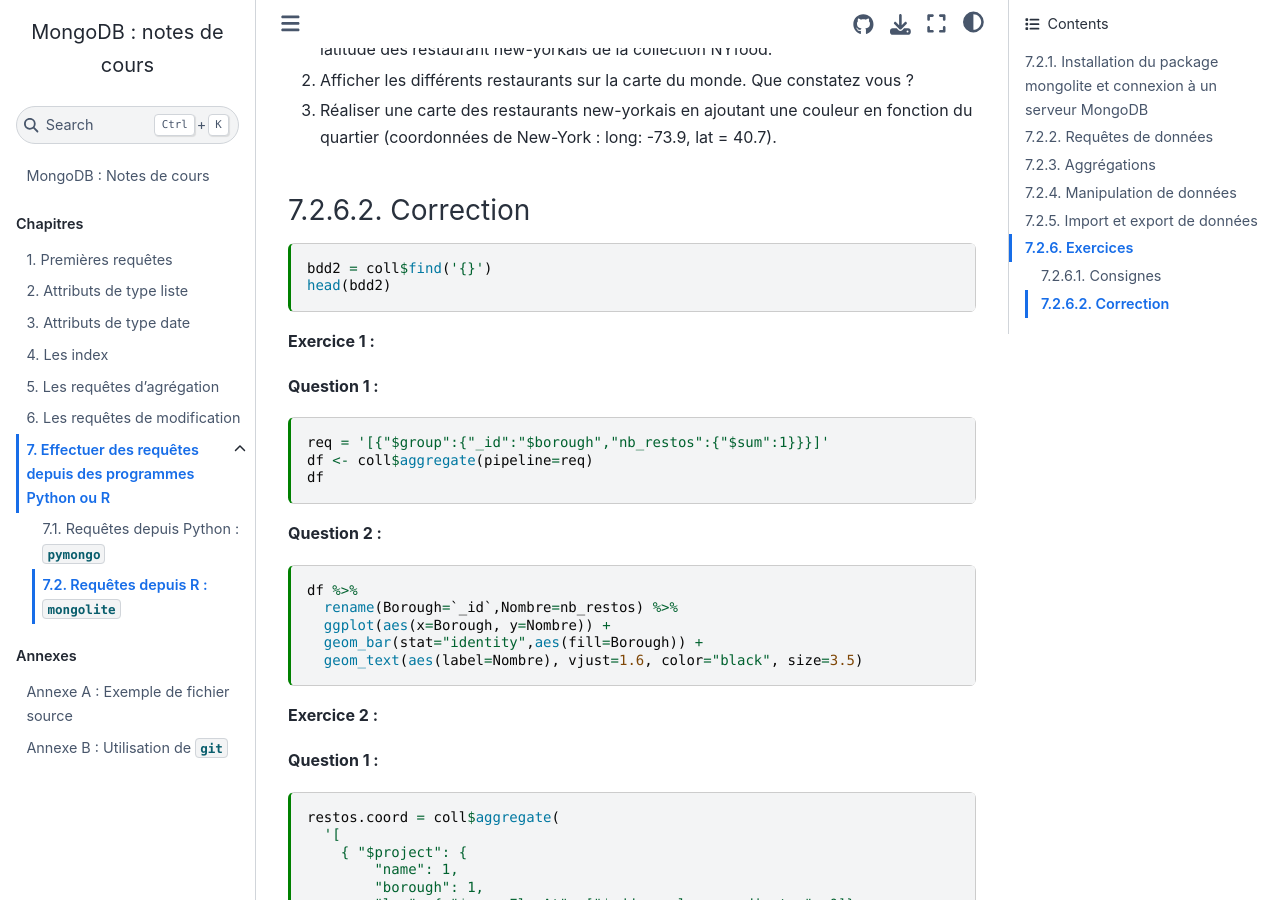
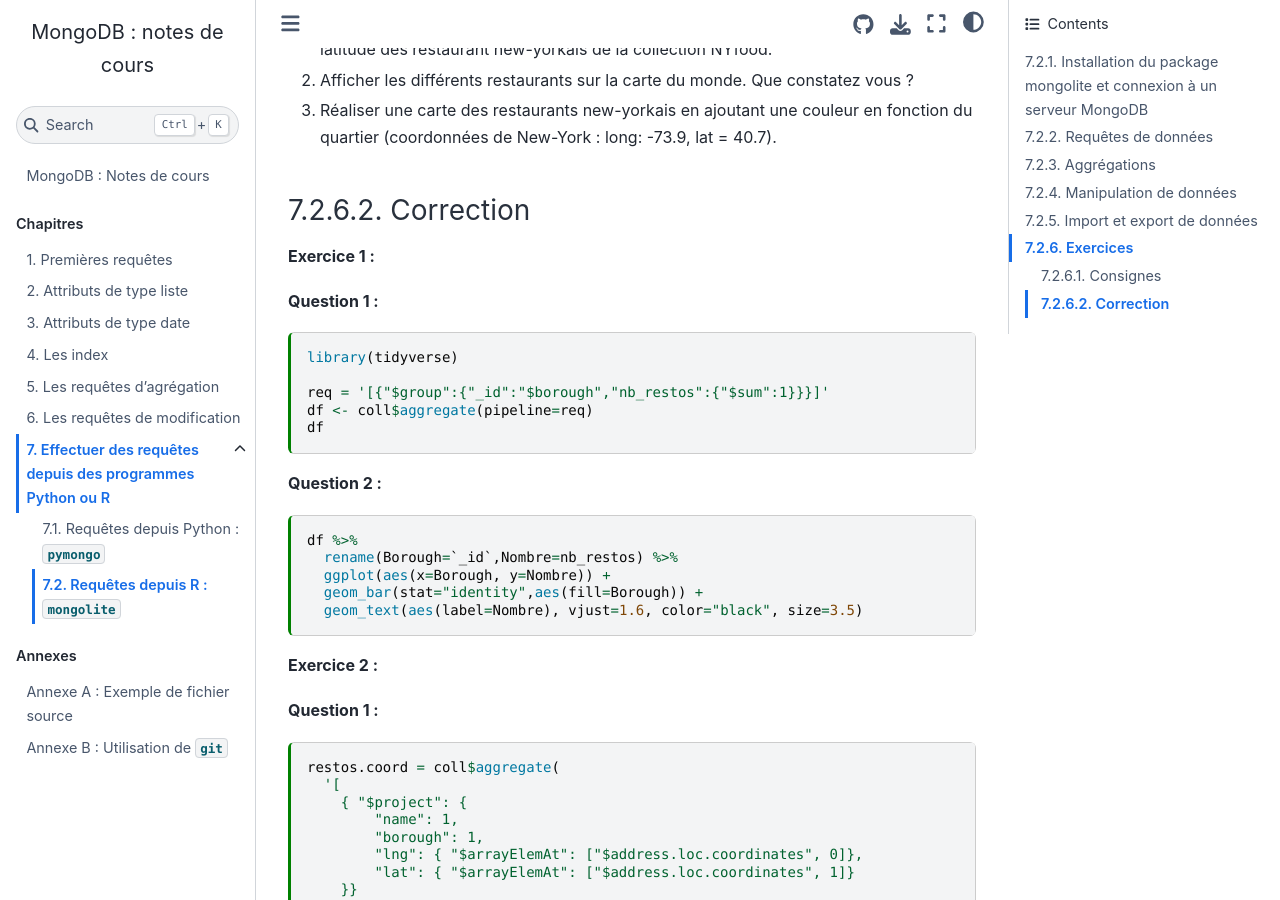
Before and after one commit to rtavenar/mongo_book, a Jupyter Book: the page built from content/07_scripts_R.md, in a window 1280 px wide and 900 px high, scrolled down 15438 px. Built offline with Jupyter Book 1.0.4 settings and Sphinx 7.4.7 and the Sphinx Book theme 1.1.4, drawn with Linux system fonts in a browser that asks for light colours.

Commit message:
Update 07_scripts_R.md

````diff
--- a/content/07_scripts_R.md
+++ b/content/07_scripts_R.md
@@ -701,10 +701,6 @@ Cet exercice reprend l'exemple de carthographie avec leaflet de François-Xavier
 
 ### Correction
 
-```{code-cell} R
-bdd2 = coll$find('{}')
-head(bdd2)
-```
 
 **Exercice 1 :**
 
@@ -712,6 +708,8 @@ head(bdd2)
 
 
 ```{code-cell} R
+library(tidyverse)
+
 req = '[{"$group":{"_id":"$borough","nb_restos":{"$sum":1}}}]'
 df <- coll$aggregate(pipeline=req)
 df
````
